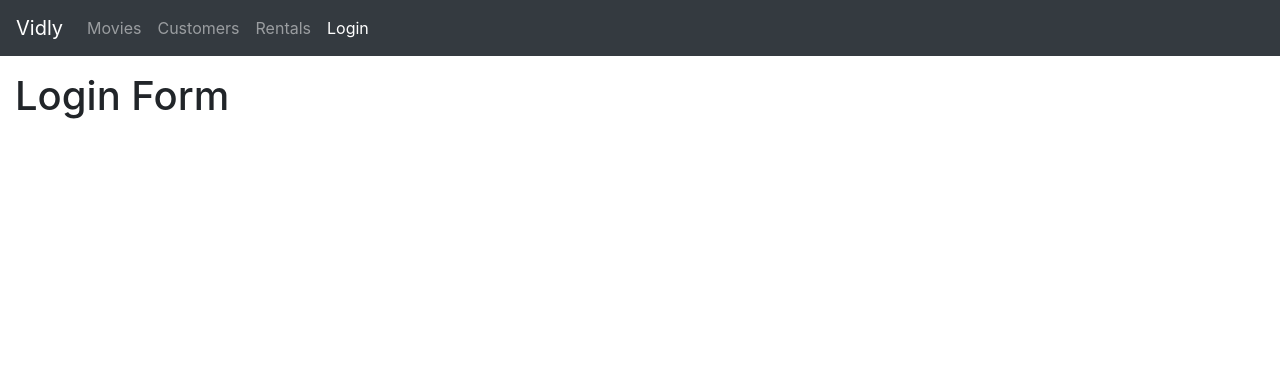
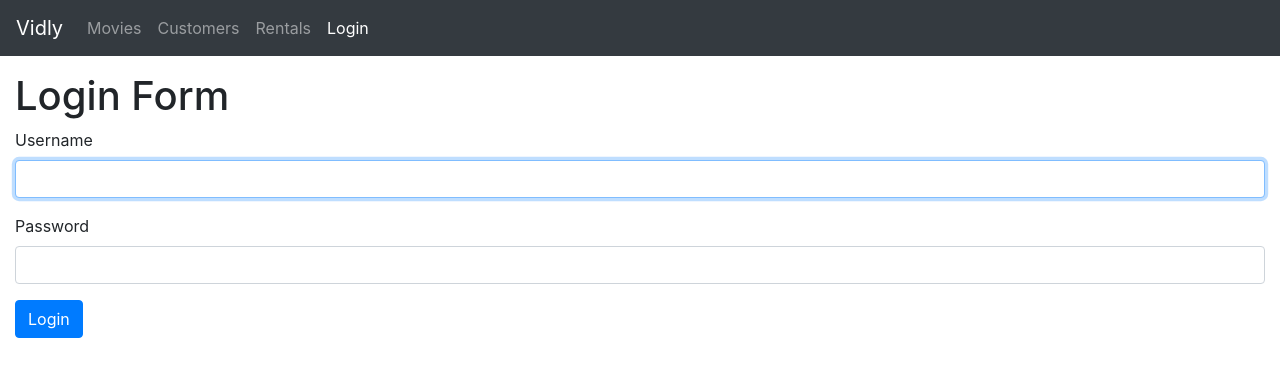
Before and after one commit to valleyman89/vidly-react-front-end, a React (Create React App) app: page /login in a window 1280 px wide. Shown: the top 376 px of the page. Built offline with nearby package versions, Linux system fonts and the light colour scheme.

Commit message:
define form input handlers

```diff
--- a/src/components/loginForm.jsx
+++ b/src/components/loginForm.jsx
@@ -1,8 +1,53 @@
 import React, { Component } from "react";
 
 class LoginForm extends Component {
+  state = {
+    account: { username: "", password: "" },
+  };
+  handleSubmit = (e) => {
+    e.preventDefault();
+
+    console.log("submitted");
+  };
+
+  handleChange = ({ currentTarget: input }) => {
+    const account = { ...this.state.account };
+    account[input.name] = input.value;
+    this.setState({ account });
+  };
   render() {
-    return <h1>Login Form</h1>;
+    const { account } = this.state;
+    return (
+      <div>
+        <h1>Login Form</h1>
+        <form onSubmit={this.handleSubmit} action="">
+          <div className="form-group">
+            <label htmlFor="username">Username</label>
+            <input
+              autoFocus
+              className="form-control"
+              id="username"
+              name="username"
+              onChange={this.handleChange}
+              type="text"
+              value={account.username}
+            />
+          </div>
+          <div className="form-group">
+            <label htmlFor="password">Password</label>
+            <input
+              className="form-control"
+              id="password"
+              name="password"
+              onChange={this.handleChange}
+              type="text"
+              value={account.password}
+            />
+          </div>
+          <button className="btn btn-primary">Login</button>
+        </form>
+      </div>
+    );
   }
 }
 
```
